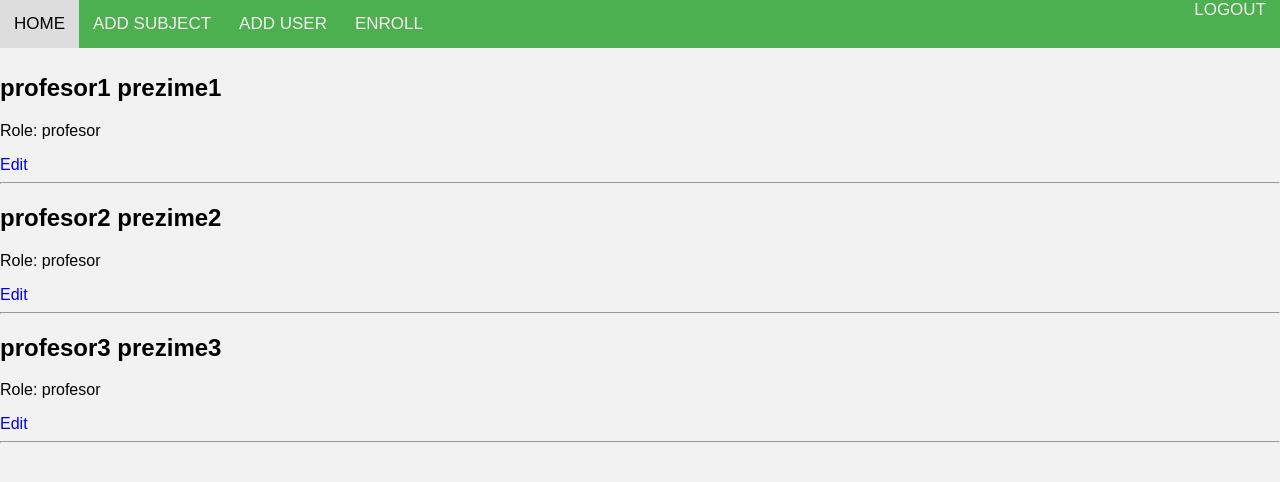
After one commit to Cepa95/StudentEnrollmentApp, a Django app: page /professor_list/ in a window 1280 px wide. The commit adds this page. Shown: the top 482 px of the page. Run offline with Django 4.2, Linux system fonts and the light colour scheme; a user stored in the database is signed in; data comes from the database, SQL or seed files in the repository; both versions use the stored data as it was after the commit.

Commit message:
edit_professors

```diff
--- a/EnrollmentApp/models.py
+++ b/EnrollmentApp/models.py
@@ -36,6 +36,10 @@ class Korisnici(AbstractUser):
     def get_students(cls):
         return cls.objects.filter(role=cls.RoleChoices.STUDENT.value)
 
+    @classmethod
+    def get_professors(cls):
+        return cls.objects.filter(role=cls.RoleChoices.PROFESOR.value)
+
 
 
 class Predmeti(models.Model):
--- /dev/null
+++ b/EnrollmentApp/templates/professor_list.html
@@ -0,0 +1,32 @@
+{% load static %}
+<!DOCTYPE html>
+<html>
+<head>
+    <title>Professor List</title>
+    <link rel="stylesheet" type="text/css" href="{% static 'css/style.css' %}">
+</head>
+<body>
+    <nav>
+        <div class="nav-left">
+            <a href="{% url 'success' %}">HOME</a>
+            <a href="{% url 'add_subject' %}">ADD SUBJECT</a>
+            <a href="{% url 'add_user' %}">ADD USER</a>
+            <a href="{% url 'create_enrollment' %}"> ENROLL</a>
+        </div>
+        <div class="nav-right">
+            <a href="/accounts/login/" class="logout">LOGOUT</a>
+        </div>
+    </nav>
+    <br>
+    <br>
+    <br>
+    {% for professor in professors %}
+    <div class="student-info">
+        <h2>{{ professor.first_name }} {{ professor.last_name }}</h2>
+        <p>Role: {{ professor.role }}</p>
+        <a href="{% url 'edit_professor' professor.id %}" class="list" >Edit  </a>
+    </div>
+    <hr>
+    {% endfor %}
+</body>
+</html>
--- a/EnrollmentApp/templates/success.html
+++ b/EnrollmentApp/templates/success.html
@@ -32,5 +32,9 @@
       {% csrf_token %}
       <input type="submit" value="list all students">
     </form>
+    <form action="{% url 'professor_list' %}" method="post">
+      {% csrf_token %}
+      <input type="submit" value="list all professors">
+    </form>
 </body>
 </html>
--- a/EnrollmentApp/views.py
+++ b/EnrollmentApp/views.py
@@ -168,3 +168,22 @@ def create_enrollment(request):
 #     else:
 #         form = StudentEnrollmentForm(instance=enrollment)
 #     return render(request, 'edit_enrollment.html', {'form': form})
+
+
+@login_required
+@user_passes_test(check_admin)
+def professor_list(request):
+    professors = Korisnici.get_professors()
+    return render(request, 'professor_list.html', {'professors': professors})
+
+
+
+@login_required
+@user_passes_test(check_admin)
+def edit_professor(request, professor_id):
+    professor = get_object_or_404(Korisnici, id=professor_id)
+    form = KorisniciForm(request.POST or None, instance=professor)
+    if form.is_valid():
+        form.save()
+        return redirect('profesor_list')
+    return render(request, 'edit_professor.html', {'form': form})
--- a/project/urls.py
+++ b/project/urls.py
@@ -17,7 +17,7 @@ Including another URLconf
 from django.contrib import admin
 from django.urls import path
 from EnrollmentApp.views import add_user, logout_view, success_login, add_subject
-from EnrollmentApp.views import lista_predmeta, promjena_predmeta, student_list, edit_student
+from EnrollmentApp.views import lista_predmeta, promjena_predmeta, student_list, edit_student, professor_list, edit_professor
 from EnrollmentApp.views import create_enrollment,enrollment_list #edit_enrollment
 from django.conf import settings
 from django.conf.urls.static import static
@@ -39,8 +39,10 @@ urlpatterns = [
     # path('enrollments/', enrollment_list, name='enrollment_list'),
     path('enrollments/create/', create_enrollment, name='create_enrollment'),
     # path('enrollments/<int:enrollment_id>/edit/', edit_enrollment, name='edit_enrollment'),
-     path('student_list/', student_list, name='student_list'),
+    path('student_list/', student_list, name='student_list'),
     path('edit_student/<int:student_id>/', edit_student, name='edit_student'),
     path('enrollment_list/<int:student_id>/', enrollment_list, name='enrollment_list'),
+    path('professor_list/', professor_list, name='professor_list'),
+     path('edit_professor/<int:professor_id>/', edit_professor, name='edit_professor'),
 
 ]
```
Also changed, not shown: EnrollmentApp/templates/edit_professor.html (added, +32 -0 lines), db.sqlite3.
